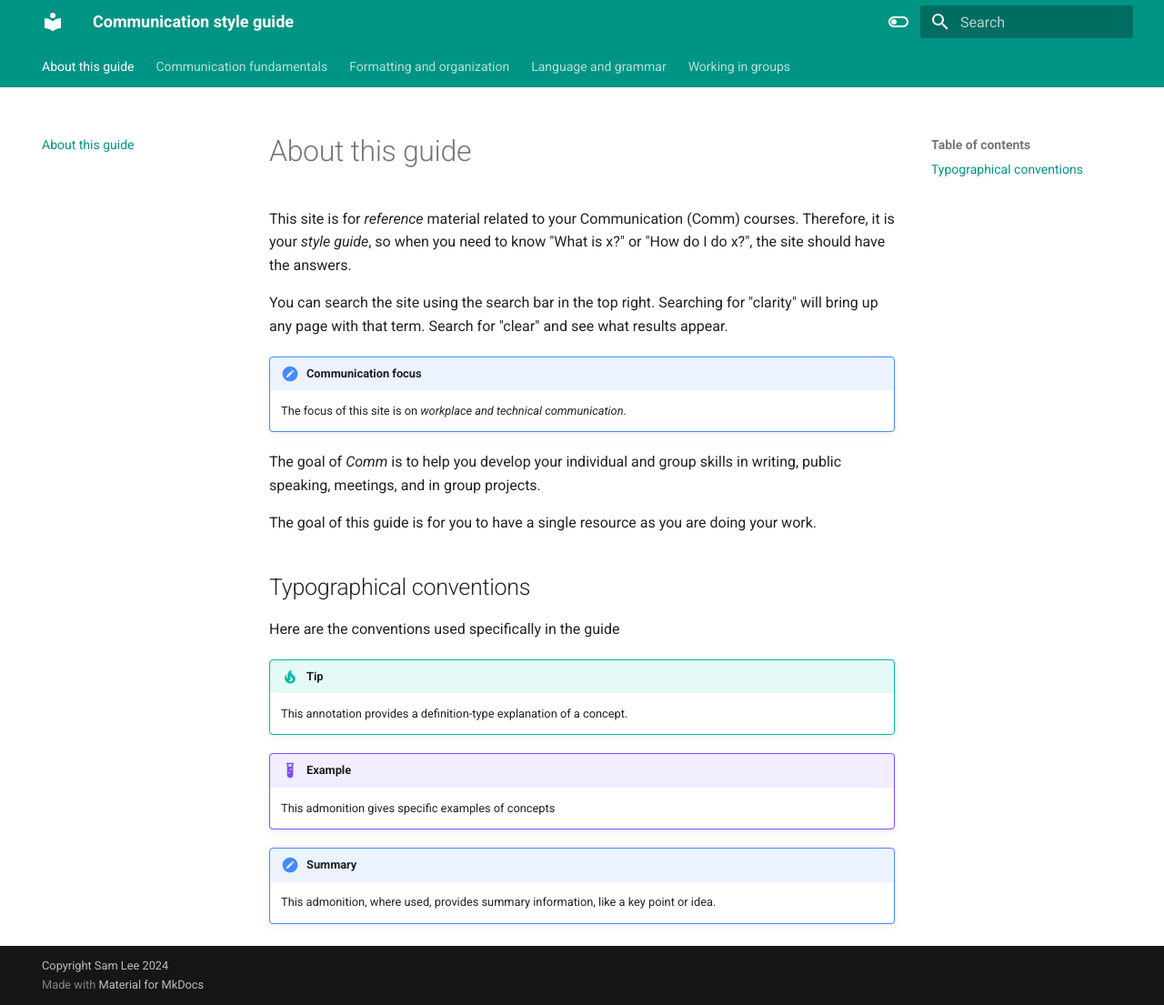
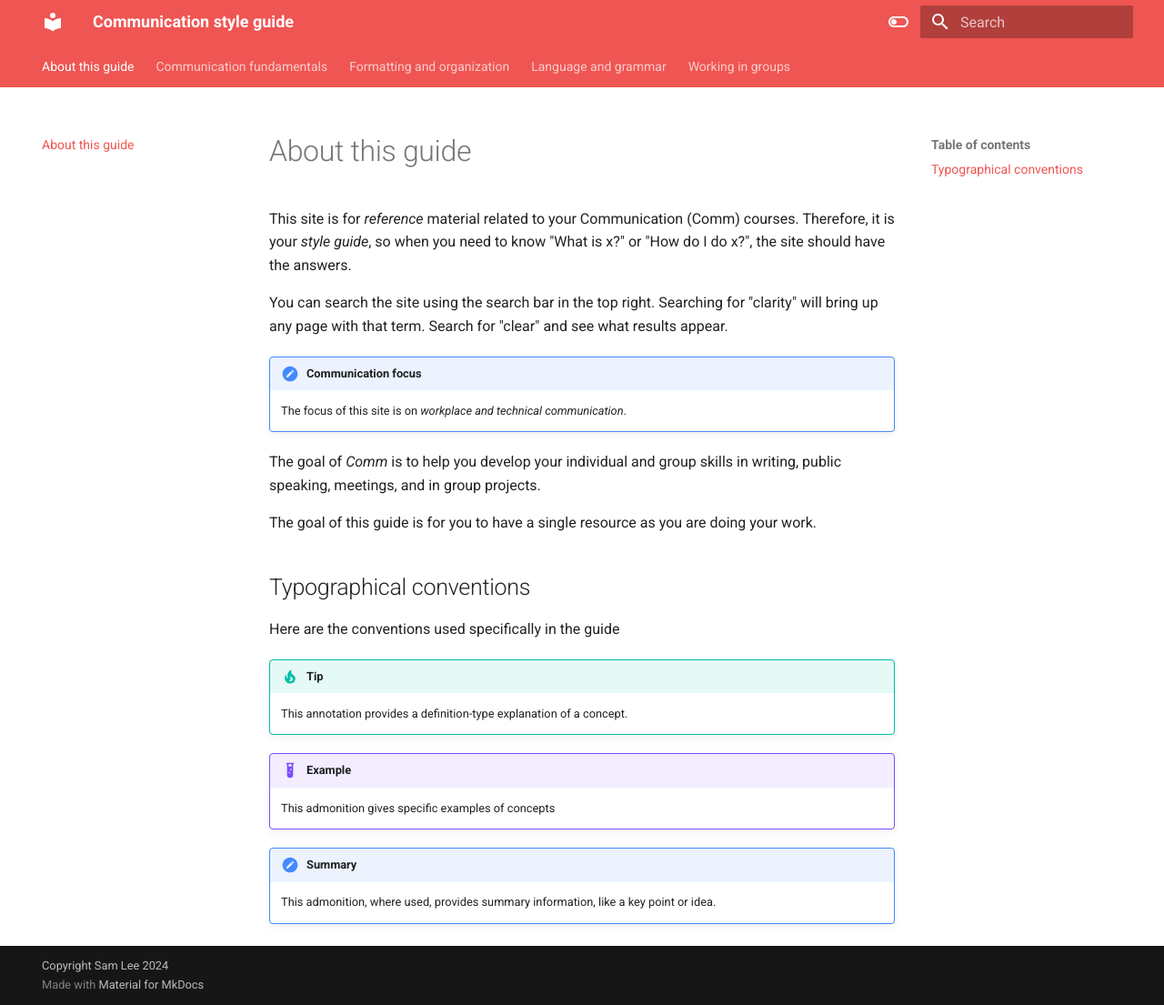
Before and after one commit to SamLee77/Communication-guide, an MkDocs documentation site: the page built from docs/index.md, in a window 1280 px wide and 1105 px high. Shown: the whole window at 91% size. Built offline with MkDocs 1.6.1 and Material for MkDocs 9.7.7, drawn with Linux system fonts in a browser that asks for light colours.

Commit message:
changed colour to red

```diff
--- a/mkdocs.yml
+++ b/mkdocs.yml
@@ -22,7 +22,7 @@ theme:
       toggle:
         icon: material/toggle-switch-off-outline
         name: Switch to dark mode
-      primary: teal
+      primary: red
       accent: purple
     - scheme: slate
       toggle:
```
